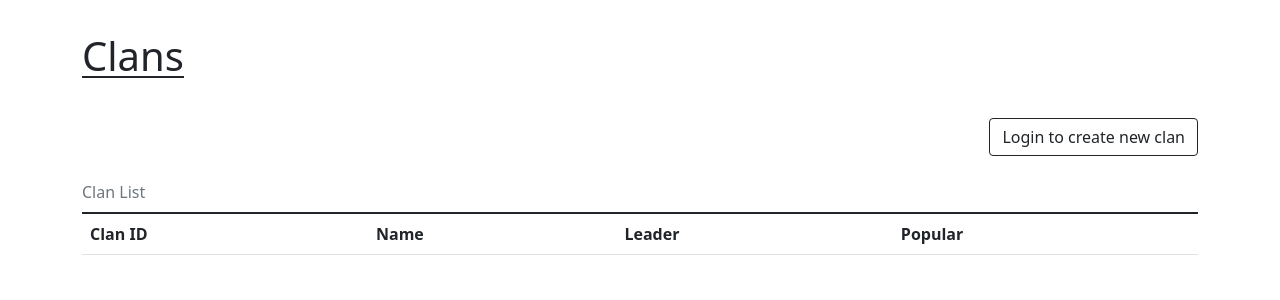
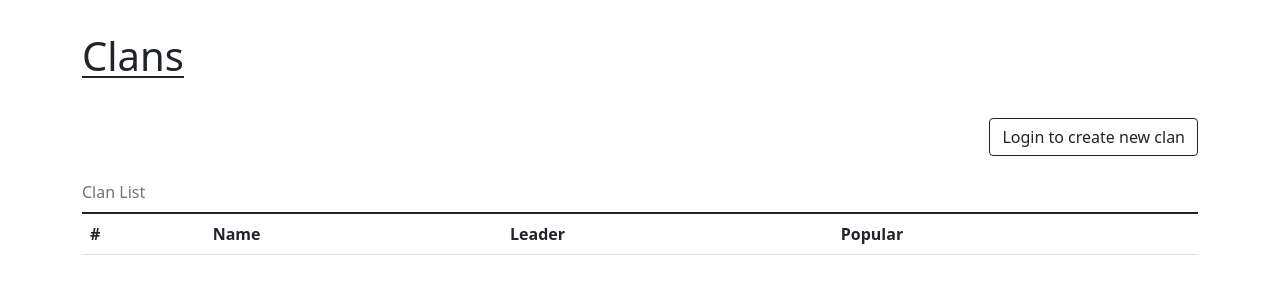
Before and after one commit to wbjeon2k/CSE421DB, a Flask app: page /clans/ in a window 1280 px wide. Shown: the part 56-356 px from the top of the page. Run offline with Flask 2, Linux system fonts and the light colour scheme; data that the repository does not hold is empty; parts of the project's set-up code (start-up, migrations or seed data) failed here and were passed over; some libraries are stand-ins or nearby versions.

Commit message:
Change table column name

```diff
--- a/web/templates/clans.html
+++ b/web/templates/clans.html
@@ -38,7 +38,7 @@
   <caption>Clan List</caption>
   <thead>
     <tr>
-      <th scope="col">Clan ID</th>
+      <th scope="col">#</th>
       <th scope="col">Name</th>
       <th scope="col">Leader</th>
       <th scope="col">Popular</th>
```
